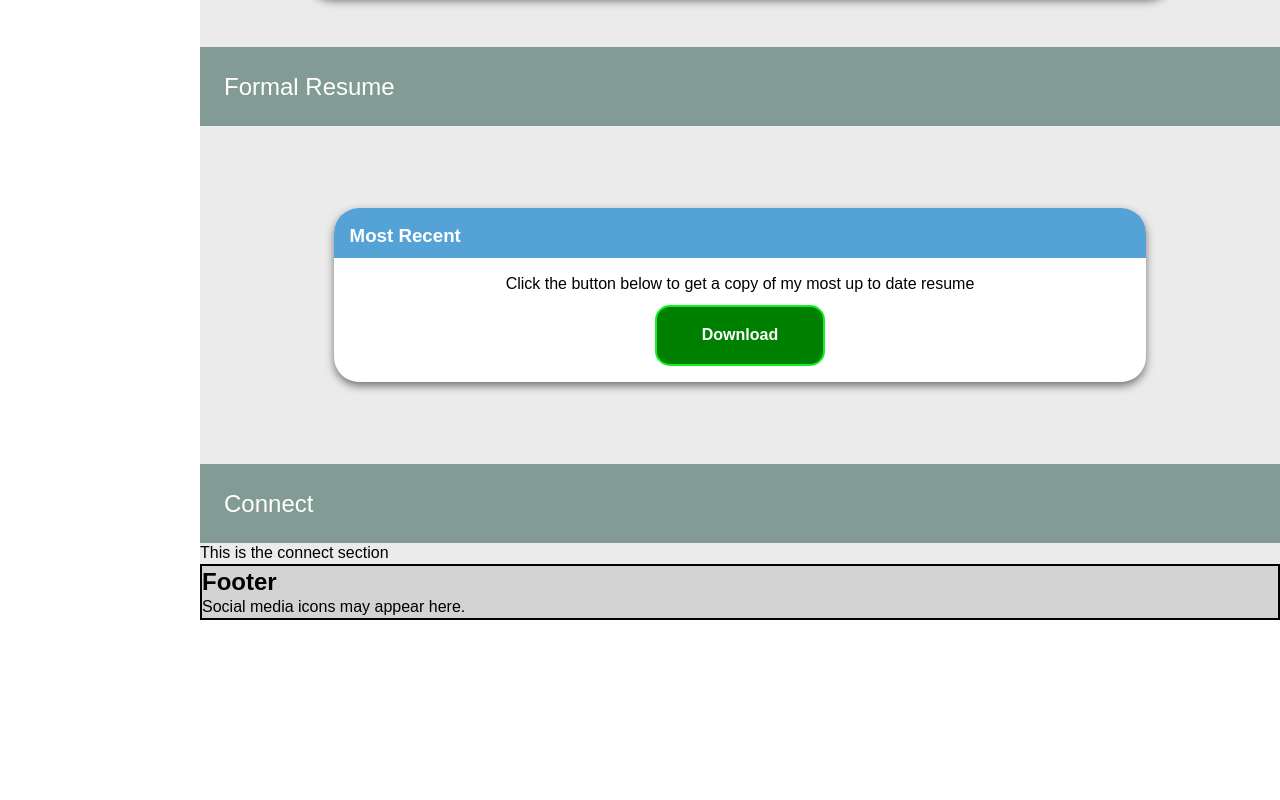
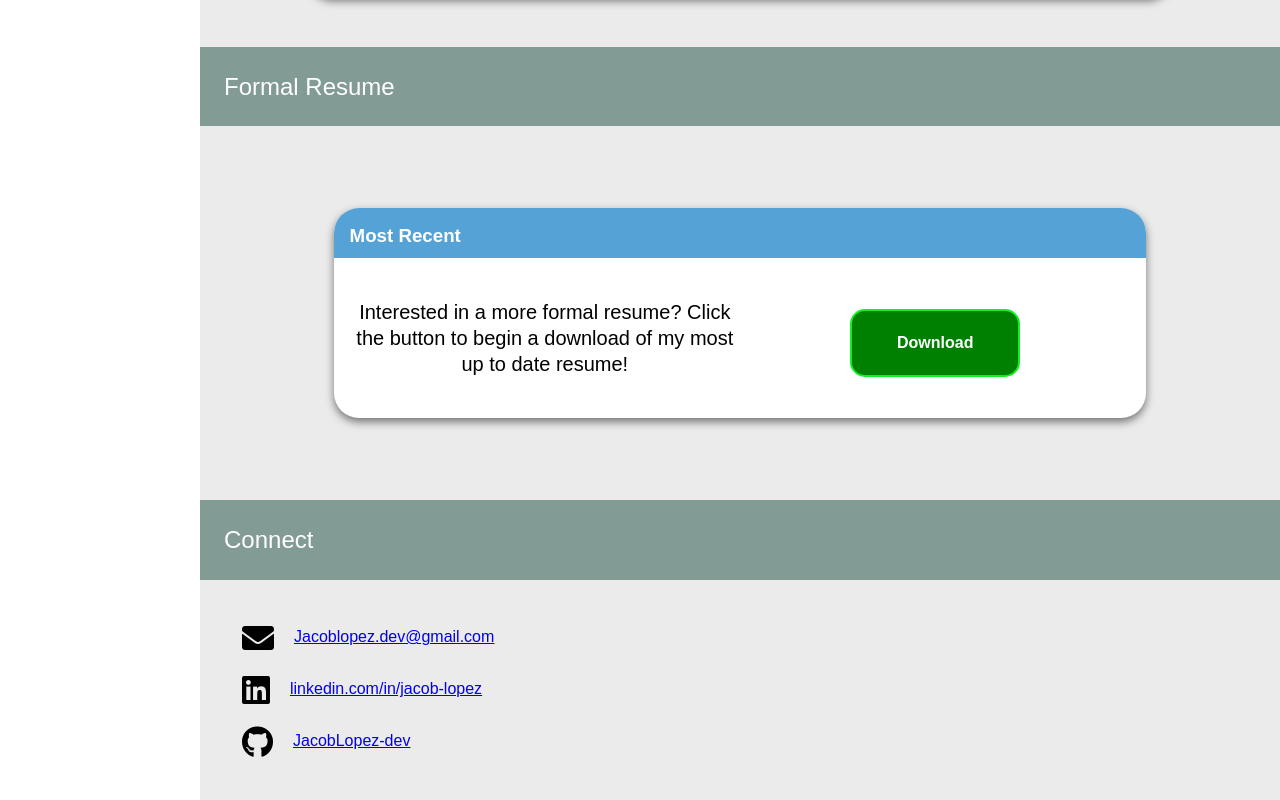
Before and after one commit to JacobLopez-dev/modern-portfolio, a website: page dist/index.html in a window 1280 px wide. Shown: the part 3724-4524 px from the top of the page. Before the commit the page ends 4344 px from the top, so only its background shows below. Drawn offline with Linux system fonts and the light colour scheme.

Commit message:
Content update
- Footer has been removed
- Conact area updated with new content and styling
- Re-styling of resume card

```diff
--- a/dist/css/style.css
+++ b/dist/css/style.css
@@ -14,7 +14,7 @@ body{
     "sideNav header header"
     "sideNav main   main"
     "sideNav main   main"
-    "sideNav footer footer";
+    "sideNav main   main";
     font: 1em/1.3 Arial, Helvetica, sans-serif;
 }
 
@@ -106,17 +106,6 @@ grid-template-columns: repeat(auto-fit, minmax(350px, 1fr));
 
 .resume{
     padding: 2em;
-    display: flex;
-    align-items: center;
-    justify-content: center;
-    align-content: center;
-}
-
-/*Footer*/
-footer{
-    grid-area: footer;
-    background-color: lightgray;
-    border: 2px solid black;
 }
 
 /********* Section Content **********/
@@ -211,7 +200,7 @@ footer{
    padding-top: 1em;
 }
 
-.icon{
+.skill-icon .icon{
     height: 100px;
     width: 100px;
 }
@@ -332,10 +321,19 @@ figure figcaption {
 
 /*Resume card + btn*/
 .resume .card-content{
-    display: flex;
-    flex-direction: column;
-    align-items: center;
-    justify-content: center;
+    display: grid;
+    text-align: center;
+    grid-template-columns: repeat(auto-fit, minmax(150px, 1fr));
+    margin: 25px auto 25px auto;
+}
+
+.resume p{
+    font-size: 20px;
+    font-weight: 500;
+}
+
+.resume button{
+    justify-self: center;
 }
 
 #resume-top{
@@ -361,7 +359,7 @@ figure figcaption {
     outline: 0;
   }
 
-  .fourth{
+  .download{
   border-color: #0ff122;
   color: #fff;
   background-image: linear-gradient(45deg, #0f31f1 50%, transparent 50%);
@@ -369,8 +367,26 @@ figure figcaption {
   background-size: 400%;
   transition: 300ms ease-in-out;
 }
-.fourth:hover {
+.download:hover {
   background-position: 0;
+}
+
+/*Contact info*/
+.connect{
+    padding: 2em;
+}
+
+.connect ul{
+    list-style: none;
+}
+
+.connect li{
+    display: flex;
+    align-items: center;
+}
+
+.connect li > * {
+    margin: 10px;
 }
 
 /*Mobile layouts*/
--- a/dist/index.html
+++ b/dist/index.html
@@ -223,7 +223,6 @@
               </ul>
             </div>
           </div>
-
         </article>
       </section>
       <section id="education">
@@ -301,8 +300,8 @@
                 <h3>Most Recent</h3>
               </div>
               <div class="card-content">
-                <p>Click the button below to get a copy of my most up to date resume</p>
-                <button class="btn fourth">Download</button>
+                <p>Interested in a more formal resume? Click the button to begin a download of my most up to date resume!</p>
+                <button class="btn download">Download</button>
               </div>
             </div>
           </div>
@@ -311,16 +310,29 @@
       </section>
       <section id="connect">
         <h2>Connect</h2>
-        <article>
-          <p>This is the connect section</p>
+        <article class="connect">
+          <ul>
+            <li>
+              <i class="fas fa-envelope fa-2x"></i>
+             <p>
+               <a href="mailto:jacoblopez.dev@gmail.com">Jacoblopez.dev@gmail.com</a>
+            </p>
+            </li>
+            <li>
+              <i class="fab fa-linkedin fa-2x"></i>
+             <p>
+               <a href="https://www.linkedin.com/in/jacob-lopez-93b53696/">linkedin.com/in/jacob-lopez</a>
+            </p>
+            </li>
+            <li>
+              <i class="fab fa-github fa-2x"></i>
+              <p>
+                <a href="https://github.com/JacobLopez-dev">JacobLopez-dev</a>
+              </p>
+            </li>
+          </ul>
         </article>
       </section>
     </main>
-    <footer>
-      <h2>Footer</h2>
-      <div class="social-media">
-        <p>Social media icons may appear here.</p>
-      </div>
-    </footer>
   </body>
 </html>
```
